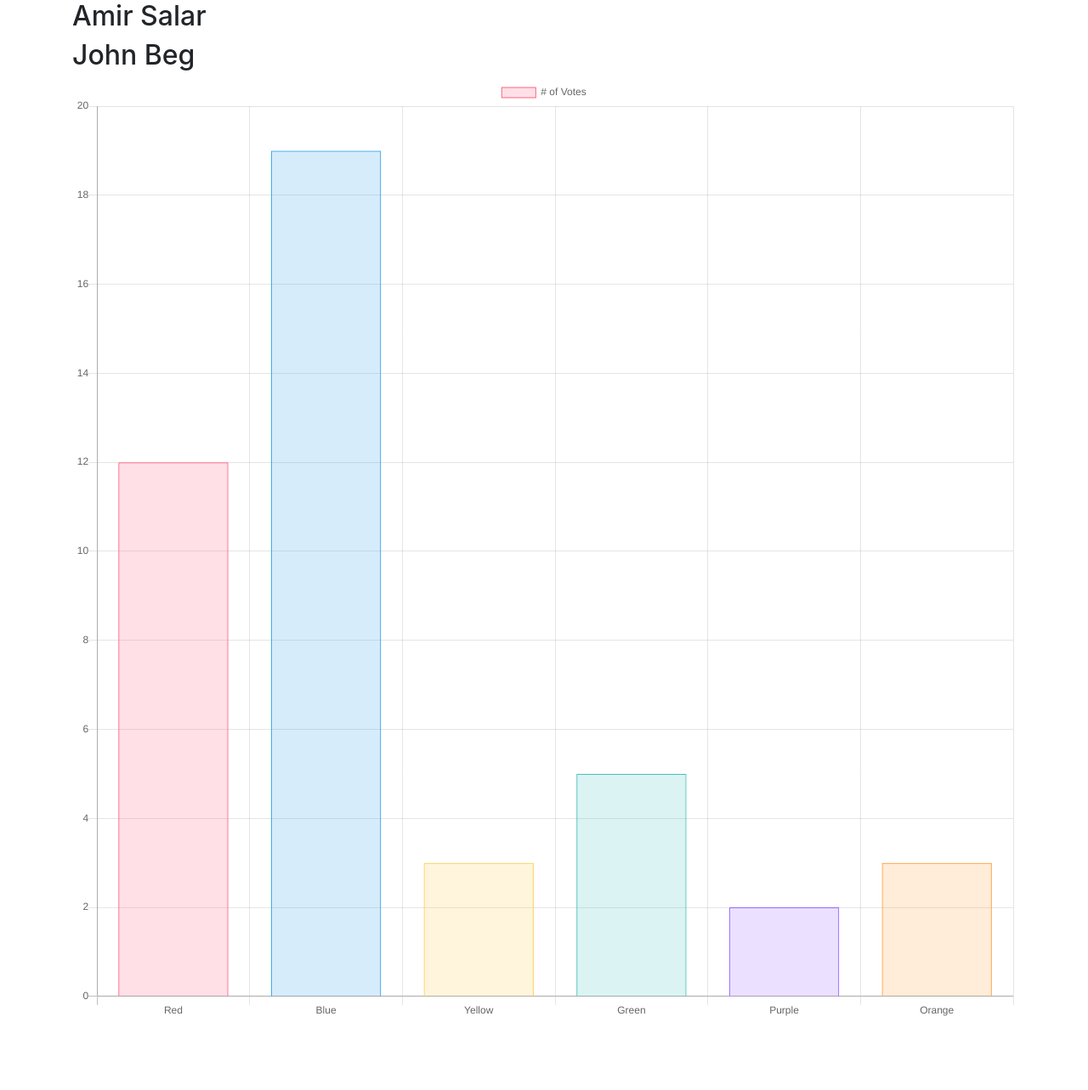
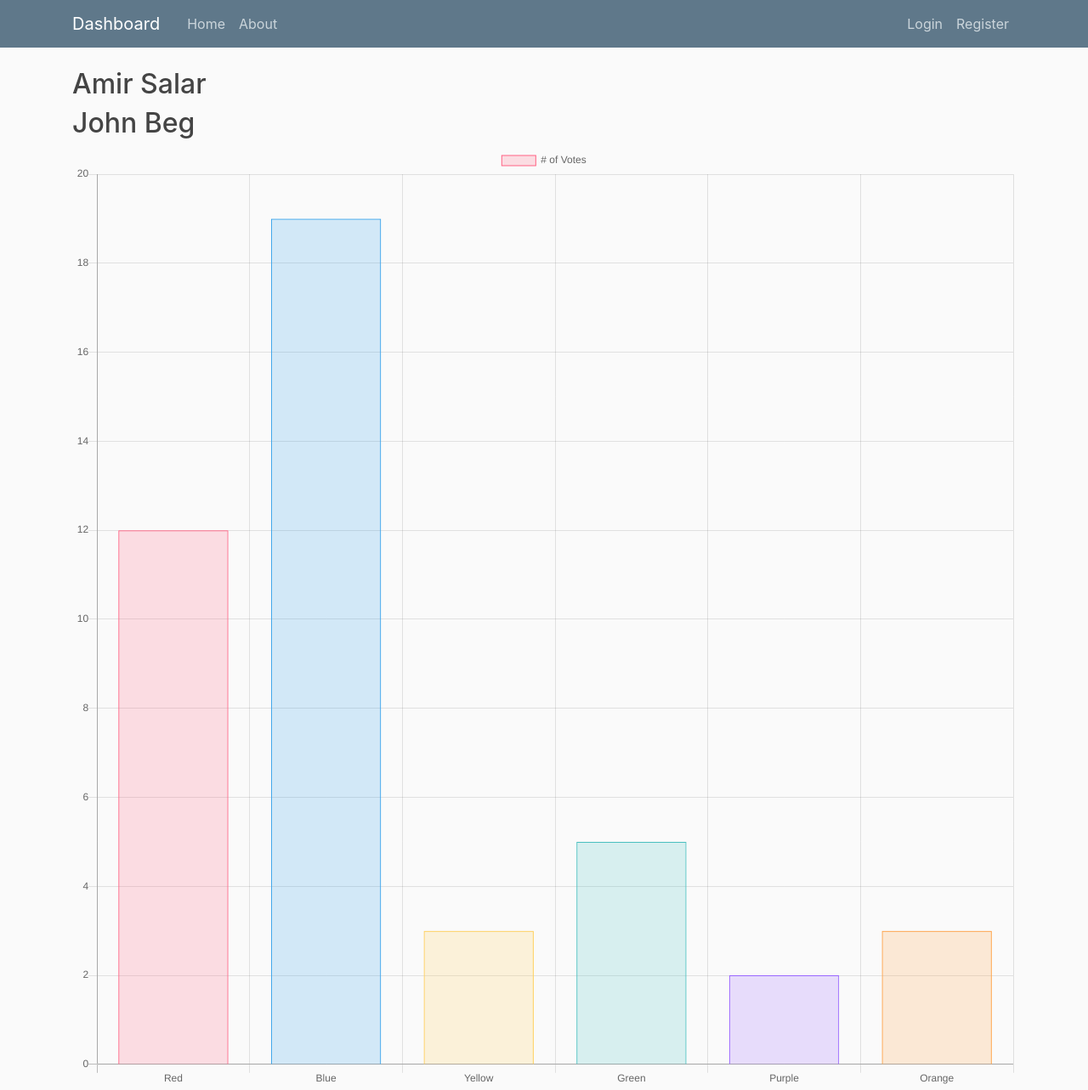
Before and after one commit to ajcaldeira/AngeloAmirDashboard, a Django app: page / in a window 1280 px wide. Shown: the whole page at 85% size. Before the commit the page ends 1196 px from the top, so only its background shows below. Run offline with Django 3.2, Linux system fonts and the light colour scheme; some libraries are stand-ins or nearby versions.

Commit message:
Created Navbar, set up basic page routes and created relative pages

```diff
--- a/DashboardsProject/DashboardsProject/settings.py
+++ b/DashboardsProject/DashboardsProject/settings.py
@@ -23,7 +23,7 @@ BASE_DIR = os.path.dirname(os.path.dirname(os.path.abspath(__file__)))
 SECRET_KEY = 'e*ofze(8(bv$)))bxs6(kqe--f(#l&t8@jmgb2(@be*fk&0wfm'
 
 # SECURITY WARNING: don't run with debug turned on in production!
-DEBUG = False
+DEBUG = True
 
 ALLOWED_HOSTS = ['localhost']
 
--- /dev/null
+++ b/DashboardsProject/DashboardsProject/static/main.css
@@ -0,0 +1,80 @@
+body {
+    background: #fafafa;
+    color: #333333;
+    margin-top: 5rem;
+  }
+
+  h1, h2, h3, h4, h5, h6 {
+    color: #444444;
+  }
+
+  .bg-steel {
+    background-color: #5f788a;
+  }
+
+  .site-header .navbar-nav .nav-link {
+    color: #cbd5db;
+  }
+
+  .site-header .navbar-nav .nav-link:hover {
+    color: #ffffff;
+  }
+
+  .site-header .navbar-nav .nav-link.active {
+    font-weight: 500;
+  }
+
+  .content-section {
+    background: #ffffff;
+    padding: 10px 20px;
+    border: 1px solid #dddddd;
+    border-radius: 3px;
+    margin-bottom: 20px;
+  }
+
+  .article-title {
+    color: #444444;
+  }
+
+  a.article-title:hover {
+    color: #428bca;
+    text-decoration: none;
+  }
+
+  .article-content {
+    white-space: pre-line;
+  }
+
+  .article-img {
+    height: 65px;
+    width: 65px;
+    margin-right: 16px;
+  }
+
+  .article-metadata {
+    padding-bottom: 1px;
+    margin-bottom: 4px;
+    border-bottom: 1px solid #e3e3e3
+  }
+
+  .article-metadata a:hover {
+    color: #333;
+    text-decoration: none;
+  }
+
+  .article-svg {
+    width: 25px;
+    height: 25px;
+    vertical-align: middle;
+  }
+
+  .account-img {
+    height: 125px;
+    width: 125px;
+    margin-right: 20px;
+    margin-bottom: 16px;
+  }
+
+  .account-heading {
+    font-size: 2.5rem;
+  }
--- a/DashboardsProject/DashboardsProject/templates/DashboardsProject/index.html
+++ b/DashboardsProject/DashboardsProject/templates/DashboardsProject/index.html
@@ -1,6 +1,6 @@
 {% extends "base.html" %}
 
-{% block title %}ANGELO{% endblock %}
+{% block title %}Home{% endblock %}
 
 {% block content %}
     <div class="container">
--- a/DashboardsProject/DashboardsProject/templates/base.html
+++ b/DashboardsProject/DashboardsProject/templates/base.html
@@ -4,12 +4,35 @@
     <link rel="stylesheet" href="style.css">
     <title>{% block title %}My amazing site{% endblock %}</title>
     <link href="https://stackpath.bootstrapcdn.com/bootstrap/4.4.1/css/bootstrap.min.css" rel="stylesheet" integrity="sha384-Vkoo8x4CGsO3+Hhxv8T/Q5PaXtkKtu6ug5TOeNV6gBiFeWPGFN9MuhOf23Q9Ifjh" crossorigin="anonymous">
+    <link rel="stylesheet" type="text/css" href="/static/main.css">
     <script src="https://ajax.googleapis.com/ajax/libs/jquery/3.4.1/jquery.min.js"></script>
     <script src="https://cdn.jsdelivr.net/npm/chart.js@2.9.3/dist/Chart.min.js" integrity="sha256-R4pqcOYV8lt7snxMQO/HSbVCFRPMdrhAFMH+vr9giYI=" crossorigin="anonymous"></script>
     <script src="https://stackpath.bootstrapcdn.com/bootstrap/4.4.1/js/bootstrap.min.js" integrity="sha384-wfSDF2E50Y2D1uUdj0O3uMBJnjuUD4Ih7YwaYd1iqfktj0Uod8GCExl3Og8ifwB6" crossorigin="anonymous"></script>
 </head>
 
 <body>
+    <!-- Navbar -->
+    <header class="site-header">
+        <nav class="navbar navbar-expand-md navbar-dark bg-steel fixed-top">
+          <div class="container">
+            <a class="navbar-brand mr-4" href="/">Dashboard</a>
+            <button class="navbar-toggler" type="button" data-toggle="collapse" data-target="#navbarToggle" aria-controls="navbarToggle" aria-expanded="false" aria-label="Toggle navigation">
+              <span class="navbar-toggler-icon"></span>
+            </button>
+            <div class="collapse navbar-collapse" id="navbarToggle">
+              <div class="navbar-nav mr-auto">
+                <a class="nav-item nav-link" href="/home">Home</a>
+                <a class="nav-item nav-link" href="/about">About</a>
+              </div>
+              <!-- Navbar Right Side -->
+              <div class="navbar-nav">
+                <a class="nav-item nav-link" href="/login">Login</a>
+                <a class="nav-item nav-link" href="/register">Register</a>
+              </div>
+            </div>
+          </div>
+        </nav>
+      </header>
 
     <div id="content">
         {% block content %}{% endblock %}
--- a/DashboardsProject/DashboardsProject/urls.py
+++ b/DashboardsProject/DashboardsProject/urls.py
@@ -17,7 +17,12 @@ from django.contrib import admin
 from django.urls import path
 from . import views
 
+#page paths
 urlpatterns = [
     path('admin/', admin.site.urls),
     path('', views.index, name='index'),
+    path('home/', views.index, name='index'),
+    path('login/', views.login, name='login'),
+    path('register/', views.register, name='register'),
+    path('about/', views.about, name='about')
 ]
--- a/DashboardsProject/DashboardsProject/views.py
+++ b/DashboardsProject/DashboardsProject/views.py
@@ -20,3 +20,12 @@ def index(request):
         "posts": posts
     }
     return render(request,'DashboardsProject/index.html', my_content)
+
+def login(request):
+    return render(request, 'login.html')
+
+def register(request):
+    return render(request, 'register.html')
+
+def about(request):
+    return render(request, 'about.html')
```
Also changed, not shown: DashboardsProject/DashboardsProject/templates/about.html (added, +7 -0 lines), DashboardsProject/DashboardsProject/templates/login.html (added, +7 -0 lines), DashboardsProject/DashboardsProject/templates/register.html (added, +7 -0 lines).
